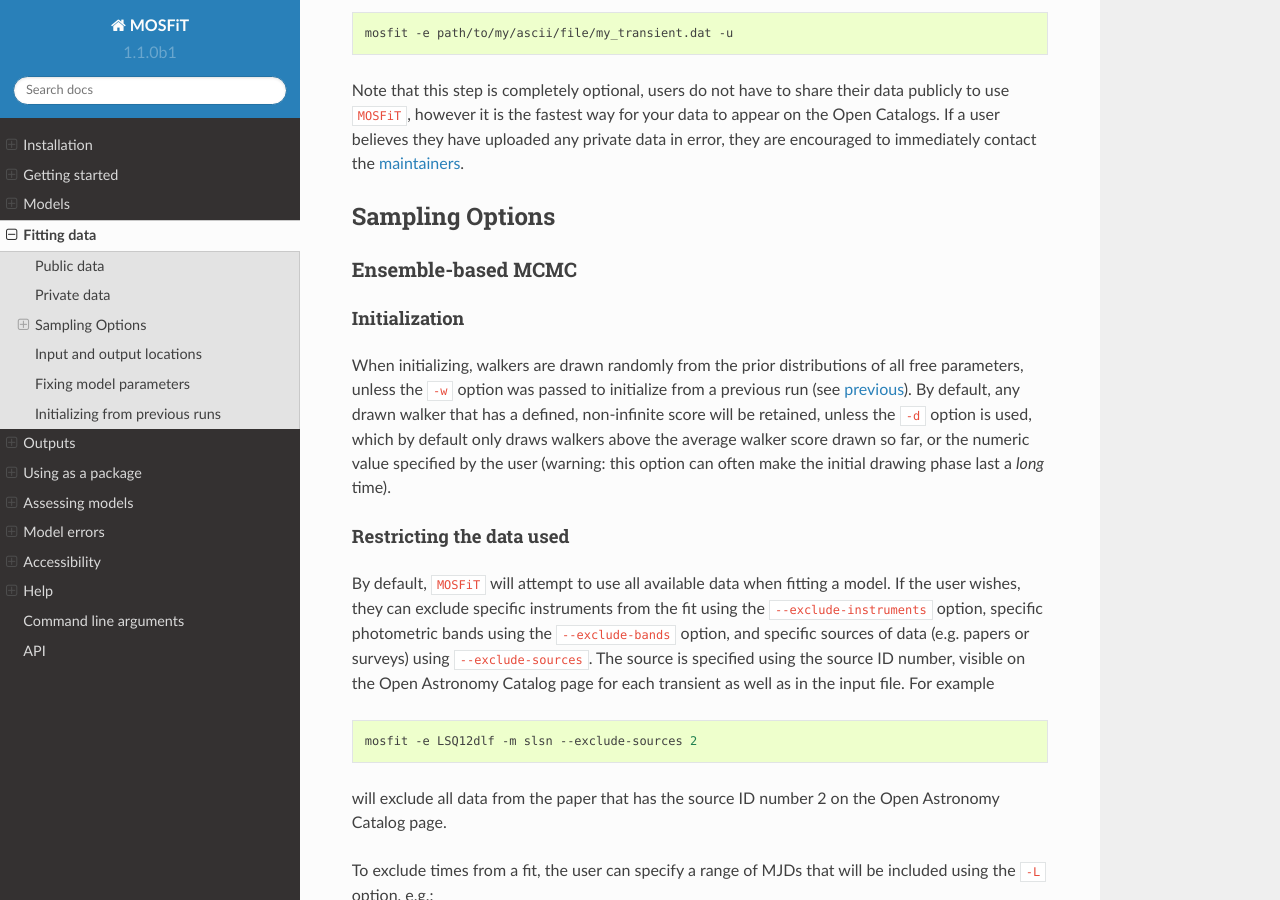
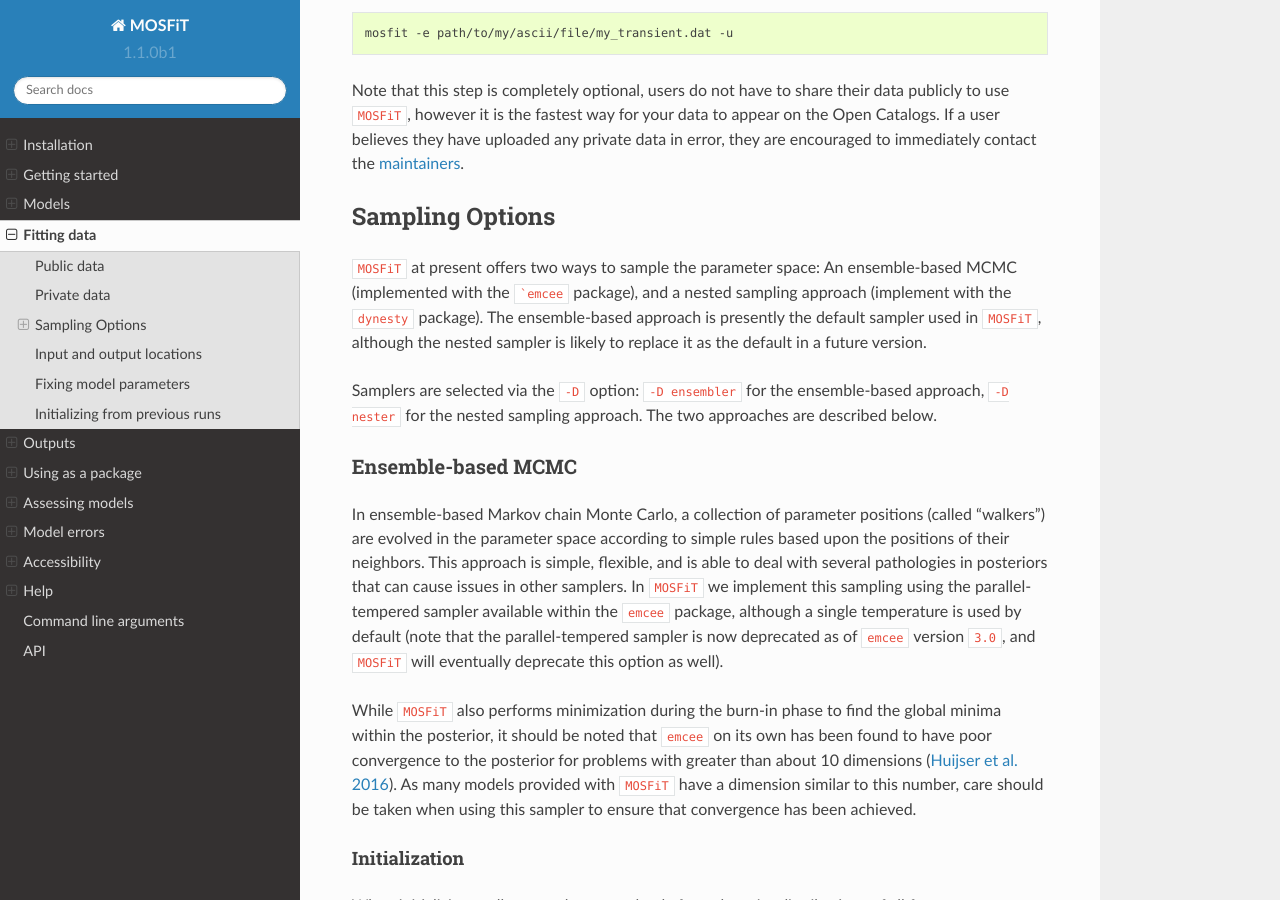
Before and after one commit to guillochon/MOSFiT, a Sphinx documentation site: the page built from docs/fitting.rst, in a window 1280 px wide and 900 px high, scrolled down 1347 px. Built offline with Sphinx 7.4.7 and the Read the Docs theme 2.0.0, drawn with Linux system fonts in a browser that asks for light colours.

Commit message:
DOCS: sampler intro, ensembler intro

````diff
--- a/docs/fitting.rst
+++ b/docs/fitting.rst
@@ -52,10 +52,18 @@ Note that this step is completely optional, users do not have to share their dat
 Sampling Options
 ----------------
 
+``MOSFiT`` at present offers two ways to sample the parameter space: An ensemble-based MCMC (implemented with the ```emcee`` package), and a nested sampling approach (implement with the ``dynesty`` package). The ensemble-based approach is presently the default sampler used in ``MOSFiT``, although the nested sampler is likely to replace it as the default in a future version.
+
+Samplers are selected via the ``-D`` option: ``-D ensembler`` for the ensemble-based approach, ``-D nester`` for the nested sampling approach. The two approaches are described below.
+
 .. _ensembler:
 
 Ensemble-based MCMC
 ===================
+
+In ensemble-based Markov chain Monte Carlo, a collection of parameter positions (called "walkers") are evolved in the parameter space according to simple rules based upon the positions of their neighbors. This approach is simple, flexible, and is able to deal with several pathologies in posteriors that can cause issues in other samplers. In ``MOSFiT`` we implement this sampling using the parallel-tempered sampler available within the ``emcee`` package, although a single temperature is used by default (note that the parallel-tempered sampler is now deprecated as of ``emcee`` version ``3.0``, and ``MOSFiT`` will eventually deprecate this option as well).
+
+While ``MOSFiT`` also performs minimization during the burn-in phase to find the global minima within the posterior, it should be noted that ``emcee`` on its own has been found to have poor convergence to the posterior for problems with greater than about 10 dimensions (`Huijser et al. 2016 <https://arxiv.org/abs/1509.02230>`_). As many models provided with ``MOSFiT`` have a dimension similar to this number, care should be taken when using this sampler to ensure that convergence has been achieved.
 
 .. _initialization:
 
@@ -113,6 +121,11 @@ As an example, the following will run the burn-in phase for 2000 iterations, the
     mosfit -e LSQ12dlf -m slsn -f 100 -i 5000 -b 2000
 
 All :ref:`convergence <convergence>` metrics are computed *after* the burn-in phase, as the operations employed during burn-in do *not* preserve detailed balance. During burn-in, the solutions of highest likelihood are over-represented, and thus the posteriors should not be trusted until the :ref:`convergence <convergence>` criteria are met beyond the burn-in phase.
+
+.. _nester:
+
+Nested sampling
+===============
 
 .. _io:
 
````
